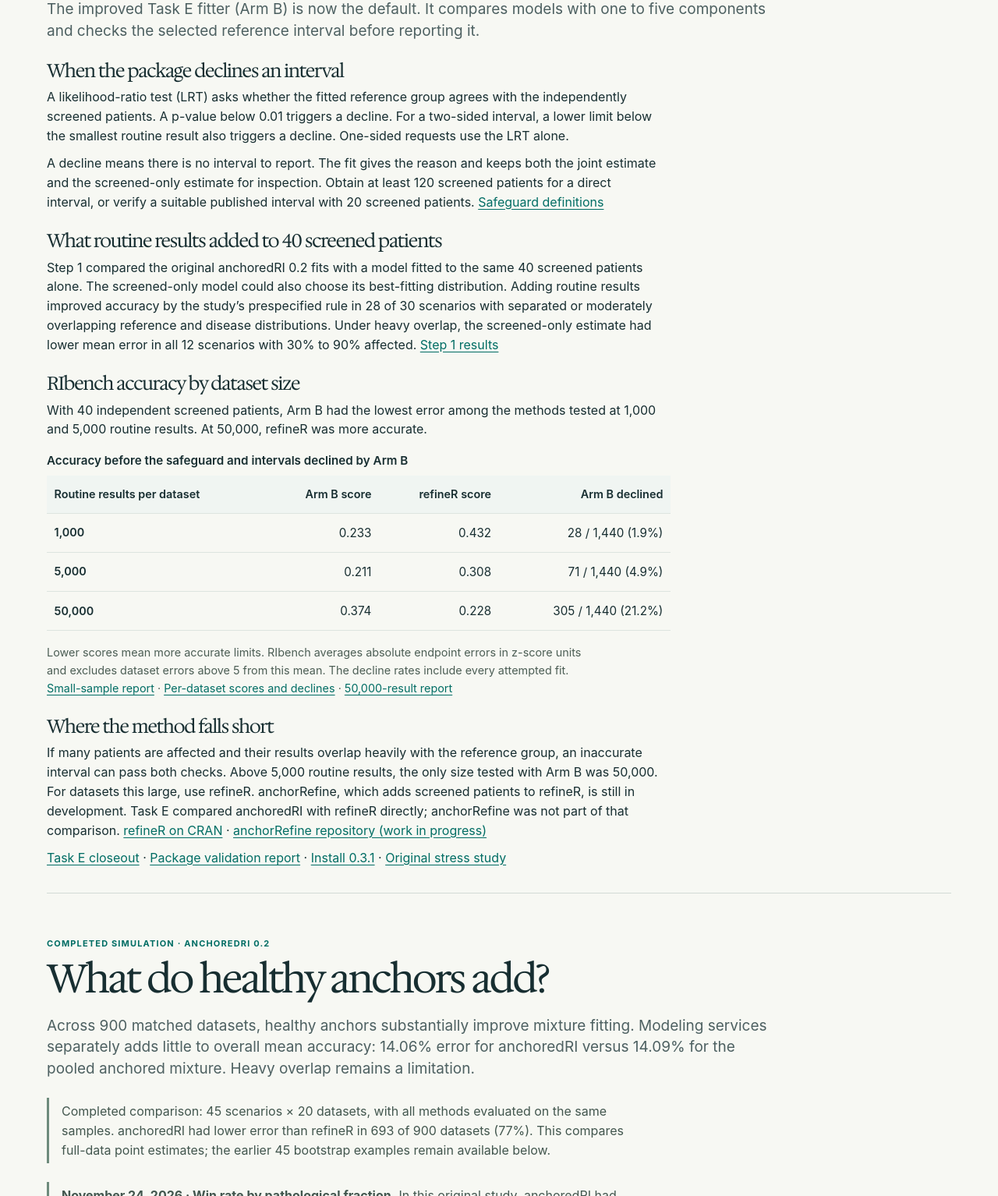
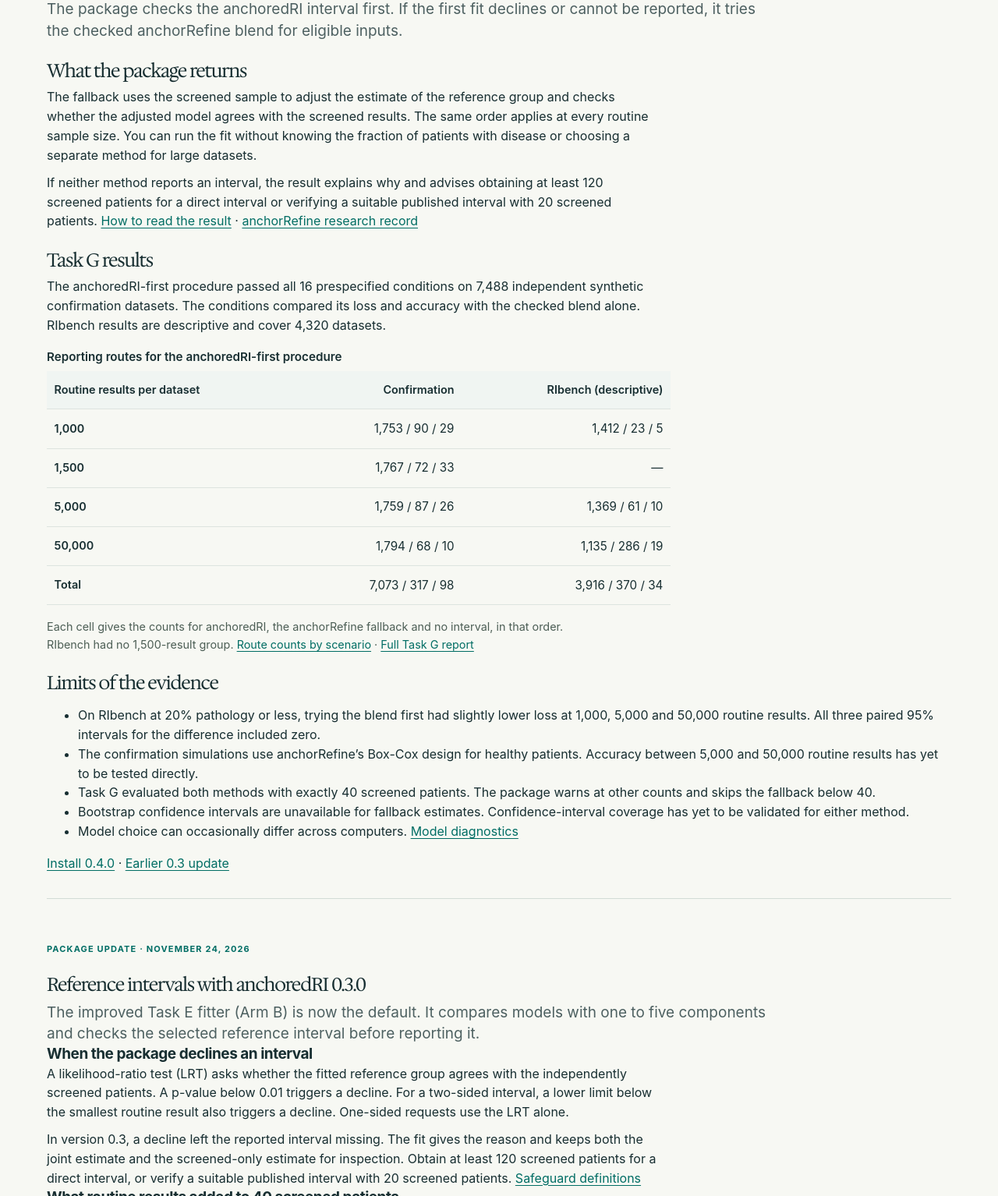
Before and after one commit to amromeo/amromeo.github.io, a plain HTML site: page anchoredRI/robustness.html in a window 1280 px wide. Shown: the part 313-1847 px from the top of the page at 78% size. Drawn offline with Linux system fonts and the light colour scheme.

Commit message:
Update the anchoredRI website and source download for 0.4.0

```diff
--- a/anchoredRI/robustness.html
+++ b/anchoredRI/robustness.html
@@ -11,18 +11,51 @@
 </style><script src="assets/robustness.js?v=900-comparators" defer></script></head><body>
 <header class="top"><div class="top-inner"><a class="brand" href="index.html">anchoredRI</a><nav aria-label="Main navigation"><a href="index.html">Prepared cohort</a><a href="robustness.html" aria-current="page">Completed stress study</a><a href="stress.html">Earlier experiment</a><a href="help.html">Help</a></nav></div></header>
 <main>
+<section id="release-040" class="package-update" aria-labelledby="release-040-title">
+  <header class="guided-hero">
+    <p class="kicker">Package update · <time datetime="2026-11-25">November 25, 2026</time></p>
+    <h1 id="release-040-title">Reference intervals with anchoredRI 0.4.0</h1>
+    <p class="lede">The package checks the anchoredRI interval first. If the first fit declines or cannot be reported, it tries the checked anchorRefine blend for eligible inputs.</p>
+  </header>
+  <h2>What the package returns</h2>
+  <p>The fallback uses the screened sample to adjust the estimate of the reference group and checks whether the adjusted model agrees with the screened results. The same order applies at every routine sample size. You can run the fit without knowing the fraction of patients with disease or choosing a separate method for large datasets.</p>
+  <p>If neither method reports an interval, the result explains why and advises obtaining at least 120 screened patients for a direct interval or verifying a suitable published interval with 20 screened patients. <a href="help.html#method">How to read the result</a> · <a href="https://github.com/amromeo/anchorRefine">anchorRefine research record</a></p>
+  <h2>Task G results</h2>
+  <p>The anchoredRI-first procedure passed all 16 prespecified conditions on 7,488 independent synthetic confirmation datasets. The conditions compared its loss and accuracy with the checked blend alone. RIbench results are descriptive and cover 4,320 datasets.</p>
+  <div class="table-scroll"><table class="result-table">
+    <caption>Reporting routes for the anchoredRI-first procedure</caption>
+    <thead><tr><th scope="col">Routine results per dataset</th><th scope="col">Confirmation</th><th scope="col">RIbench (descriptive)</th></tr></thead>
+    <tbody>
+      <tr><th scope="row">1,000</th><td>1,753 / 90 / 29</td><td>1,412 / 23 / 5</td></tr>
+      <tr><th scope="row">1,500</th><td>1,767 / 72 / 33</td><td>—</td></tr>
+      <tr><th scope="row">5,000</th><td>1,759 / 87 / 26</td><td>1,369 / 61 / 10</td></tr>
+      <tr><th scope="row">50,000</th><td>1,794 / 68 / 10</td><td>1,135 / 286 / 19</td></tr>
+      <tr><th scope="row">Total</th><td>7,073 / 317 / 98</td><td>3,916 / 370 / 34</td></tr>
+    </tbody>
+  </table></div>
+  <p class="chart-key">Each cell gives the counts for anchoredRI, the anchorRefine fallback and no interval, in that order. RIbench had no 1,500-result group. <a href="https://github.com/amromeo/amromeo.github.io/blob/655a007f6d5ec67d41262c45f21293b3d0b945b5/anchoredRI/tools/combined/results/routes.csv">Route counts by scenario</a> · <a href="https://github.com/amromeo/amromeo.github.io/blob/655a007f6d5ec67d41262c45f21293b3d0b945b5/anchoredRI/tools/combined/results/REPORT.md">Full Task G report</a></p>
+  <h2>Limits of the evidence</h2>
+  <ul>
+    <li>On RIbench at 20% pathology or less, trying the blend first had slightly lower loss at 1,000, 5,000 and 50,000 routine results. All three paired 95% intervals for the difference included zero.</li>
+    <li>The confirmation simulations use anchorRefine’s Box-Cox design for healthy patients. Accuracy between 5,000 and 50,000 routine results has yet to be tested directly.</li>
+    <li>Task G evaluated both methods with exactly 40 screened patients. The package warns at other counts and skips the fallback below 40.</li>
+    <li>Bootstrap confidence intervals are unavailable for fallback estimates. Confidence-interval coverage has yet to be validated for either method.</li>
+    <li>Model choice can occasionally differ across computers. <a href="help.html#runner-up">Model diagnostics</a></li>
+  </ul>
+  <p><a href="stress.html#install">Install 0.4.0</a> · <a href="#package-update">Earlier 0.3 update</a></p>
+</section>
 <section id="package-update" class="package-update" aria-labelledby="update-title">
   <header class="guided-hero">
     <p class="kicker">Package update · <time datetime="2026-11-24">November 24, 2026</time></p>
-    <h1 id="update-title">Reference intervals with anchoredRI 0.3.0</h1>
+    <h2 id="update-title">Reference intervals with anchoredRI 0.3.0</h2>
     <p class="lede">The improved Task E fitter (Arm B) is now the default. It compares models with one to five components and checks the selected reference interval before reporting it.</p>
   </header>
-  <h2>When the package declines an interval</h2>
+  <h3>When the package declines an interval</h3>
   <p>A likelihood-ratio test (LRT) asks whether the fitted reference group agrees with the independently screened patients. A p-value below 0.01 triggers a decline. For a two-sided interval, a lower limit below the smallest routine result also triggers a decline. One-sided requests use the LRT alone.</p>
-  <p>A decline means there is no interval to report. The fit gives the reason and keeps both the joint estimate and the screened-only estimate for inspection. Obtain at least 120 screened patients for a direct interval, or verify a suitable published interval with 20 screened patients. <a href="help.html#safeguard">Safeguard definitions</a></p>
-  <h2>What routine results added to 40 screened patients</h2>
+  <p>In version 0.3, a decline left the reported interval missing. The fit gives the reason and keeps both the joint estimate and the screened-only estimate for inspection. Obtain at least 120 screened patients for a direct interval, or verify a suitable published interval with 20 screened patients. <a href="help.html#safeguard">Safeguard definitions</a></p>
+  <h3>What routine results added to 40 screened patients</h3>
   <p>Step 1 compared the original anchoredRI 0.2 fits with a model fitted to the same 40 screened patients alone. The screened-only model could also choose its best-fitting distribution. Adding routine results improved accuracy by the study’s prespecified rule in 28 of 30 scenarios with separated or moderately overlapping reference and disease distributions. Under heavy overlap, the screened-only estimate had lower mean error in all 12 scenarios with 30% to 90% affected. <a href="https://github.com/amromeo/amromeo.github.io/blob/315660030dd25910e45f36fb9bee0784efcaf9dc/anchoredRI/assets/anchors-only/REPORT.md">Step 1 results</a></p>
-  <h2>RIbench accuracy by dataset size</h2>
+  <h3>RIbench accuracy by dataset size</h3>
   <p>With 40 independent screened patients, Arm B had the lowest error among the methods tested at 1,000 and 5,000 routine results. At 50,000, refineR was more accurate.</p>
   <div class="table-scroll"><table class="result-table">
     <caption>Accuracy before the safeguard and intervals declined by Arm B</caption>
@@ -34,9 +67,9 @@
     </tbody>
   </table></div>
   <p class="chart-key">Lower scores mean more accurate limits. RIbench averages absolute endpoint errors in z-score units and excludes dataset errors above 5 from this mean. The decline rates include every attempted fit. <a href="https://github.com/amromeo/amromeo.github.io/blob/74d1c7c43c0d7e64ef983db91ec401b1d12c6d56/anchoredRI/tools/boxcox/accuracy/results/REPORT.md">Small-sample report</a> · <a href="https://github.com/amromeo/amromeo.github.io/tree/74d1c7c43c0d7e64ef983db91ec401b1d12c6d56/anchoredRI/tools/boxcox/accuracy/results/ribench-outcomes">Per-dataset scores and declines</a> · <a href="https://github.com/amromeo/amromeo.github.io/blob/74d1c7c43c0d7e64ef983db91ec401b1d12c6d56/anchoredRI/tools/boxcox/accuracy/large/results/REPORT.md">50,000-result report</a></p>
-  <h2>Where the method falls short</h2>
-  <p>If many patients are affected and their results overlap heavily with the reference group, an inaccurate interval can pass both checks. Above 5,000 routine results, the only size tested with Arm B was 50,000. For datasets this large, use refineR. anchorRefine, which adds screened patients to refineR, is still in development. Task E compared anchoredRI with refineR directly; anchorRefine was not part of that comparison. <a href="https://cran.r-project.org/package=refineR">refineR on CRAN</a> · <a href="https://github.com/amromeo/anchorRefine">anchorRefine repository (work in progress)</a></p>
-  <p><a href="https://github.com/amromeo/amromeo.github.io/blob/74d1c7c43c0d7e64ef983db91ec401b1d12c6d56/anchoredRI/tools/boxcox/STATUS.md">Task E closeout</a> · <a href="https://github.com/amromeo/amromeo.github.io/blob/315660030dd25910e45f36fb9bee0784efcaf9dc/anchoredRI/tools/safeguard/REPORT.md">Package validation report</a> · <a href="stress.html#install">Install 0.3.1</a> · <a href="#original-study">Original stress study</a></p>
+  <h3>Where the method falls short</h3>
+  <p>If many patients are affected and their results overlap heavily with the reference group, an inaccurate interval can pass both checks. Above 5,000 routine results, the only size tested with Arm B was 50,000. Task E compared the Arm B fit with refineR. <a href="https://cran.r-project.org/package=refineR">refineR on CRAN</a></p>
+  <p><a href="https://github.com/amromeo/amromeo.github.io/blob/74d1c7c43c0d7e64ef983db91ec401b1d12c6d56/anchoredRI/tools/boxcox/STATUS.md">Task E closeout</a> · <a href="https://github.com/amromeo/amromeo.github.io/blob/315660030dd25910e45f36fb9bee0784efcaf9dc/anchoredRI/tools/safeguard/REPORT.md">Package validation report</a> · <a href="stress.html#install">Install 0.4.0</a> · <a href="#original-study">Original stress study</a></p>
 </section>
 <div class="guided-hero" id="original-study"><p class="kicker">Completed simulation · anchoredRI 0.2</p><h2>What do healthy anchors add?</h2><p class="lede">Across 900 matched datasets, healthy anchors substantially improve mixture fitting. Modeling services separately adds little to overall mean accuracy: 14.06% error for anchoredRI versus 14.09% for the pooled anchored mixture. Heavy overlap remains a limitation.</p><p class="pilot-note">Completed comparison: 45 scenarios × 20 datasets, with all methods evaluated on the same samples. anchoredRI had lower error than refineR in 693 of 900 datasets (77%). This compares full-data point estimates; the earlier 45 bootstrap examples remain available below.</p>
 <p class="pilot-note"><strong>November 24, 2026 · Win rate by pathological fraction.</strong> In this original study, anchoredRI had lower error than refineR in 121 of 180 datasets (67.2%) with 20% affected or less and in 572 of 720 (79.4%) with more than 20% affected. The lower group contained only the 10% scenarios. These are the two groups behind the 77% overall figure. <a href="assets/comparison-study/summary/paired-comparisons.csv">Paired results by scenario</a></p></div>
```
Also changed, not shown: anchoredRI/help.html (+17 -9 lines), anchoredRI/index.html (+2 -2 lines), anchoredRI/stress.html (+6 -5 lines), 2 other files.
